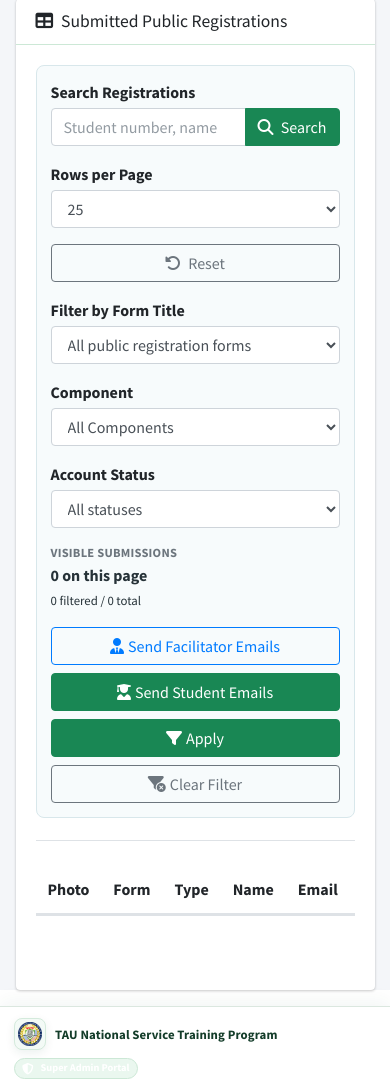
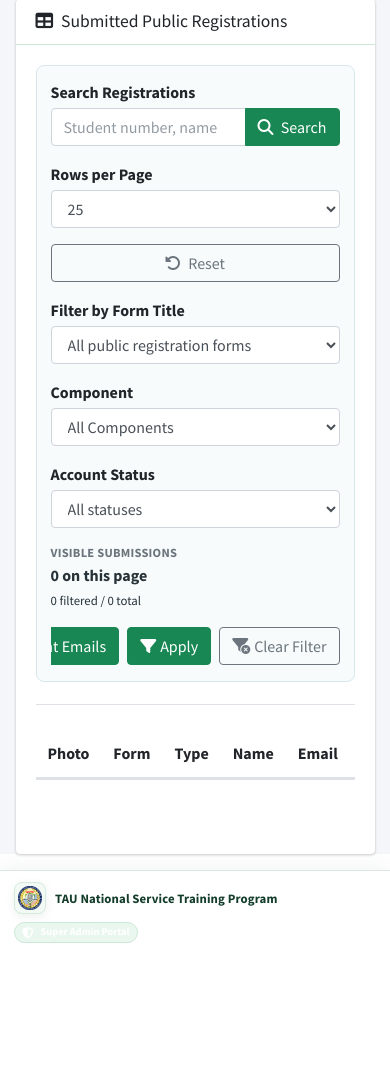
Before and after one commit to LyleZhyla/NSTP_Portal, a PHP site: page /qr-code-attendance-system/student-registrations.php in a window 390 px wide. Shown: the part 1477-2567 px from the top of the page. After the commit the page ends 2420 px from the top, so only its background shows below. Run offline with PHP 8.4, Linux system fonts and the light colour scheme; a user stored in the database is signed in; data comes from the database, SQL or seed files in the repository; data that the repository does not hold is empty; some libraries are stand-ins or nearby versions.

Commit message:
Align public registration buttons in one row

```diff
--- a/student-registrations.php
+++ b/student-registrations.php
@@ -377,9 +377,11 @@ $registrationPageUrl = static function ($page) {
         }
         .public-action-group {
             display: flex;
-            flex-wrap: wrap;
+            flex-wrap: nowrap;
             align-items: stretch;
             gap: 8px;
+            overflow-x: auto;
+            padding-bottom: 2px;
         }
         .public-action-group .btn {
             display: inline-flex;
@@ -390,10 +392,14 @@ $registrationPageUrl = static function ($page) {
             white-space: nowrap;
         }
         .registration-filter-actions {
-            display: grid;
-            grid-template-columns: minmax(0, 1fr);
+            display: flex;
+            flex-wrap: nowrap;
+            align-items: stretch;
+            justify-content: flex-end;
             gap: 8px;
             width: 100%;
+            overflow-x: auto;
+            padding-bottom: 2px;
         }
         .registration-filter-actions .btn {
             display: inline-flex;
@@ -401,7 +407,8 @@ $registrationPageUrl = static function ($page) {
             justify-content: center;
             min-height: 38px;
             margin: 0;
-            white-space: normal;
+            white-space: nowrap;
+            flex: 0 0 auto;
         }
         .registration-row-actions {
             display: inline-flex;
@@ -418,15 +425,6 @@ $registrationPageUrl = static function ($page) {
             height: 32px;
             padding: 0;
             margin: 0;
-        }
-        @media (max-width: 575.98px) {
-            .public-action-group {
-                display: grid;
-                grid-template-columns: minmax(0, 1fr);
-            }
-            .public-action-group .btn {
-                width: 100%;
-            }
         }
         .qr-pagination-bar {
             border-top: 1px solid #e3edf1;
@@ -720,7 +718,7 @@ $registrationPageUrl = static function ($page) {
                                         <small><?php echo number_format($filteredRegistrationCount); ?> filtered / <?php echo number_format($totalRegistrations); ?> total</small>
                                     </span>
                                 </div>
-                                <div class="col-md-3 mt-3 mt-md-0 d-flex align-items-end">
+                                <div class="col-12 mt-3 d-flex align-items-end">
                                     <div class="registration-filter-actions">
                                         <?php if ($role === 'super_admin'): ?>
                                         <button type="button" class="btn btn-outline-primary" id="sendFacilitatorAccountEmailsBtn">
```
